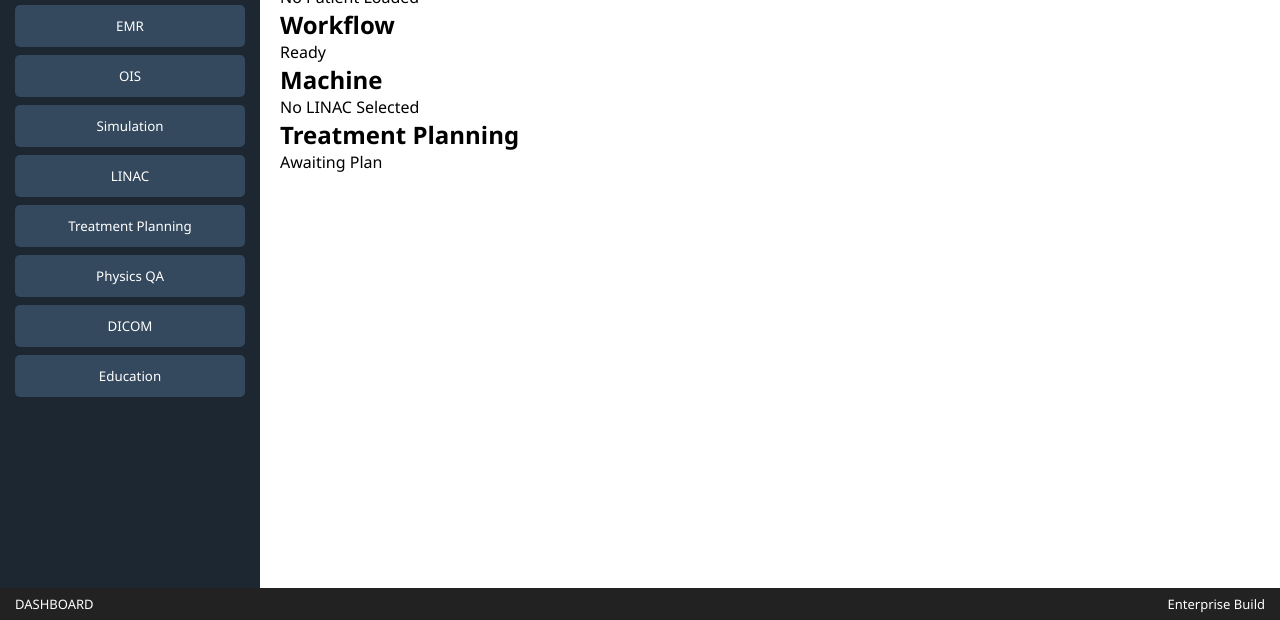
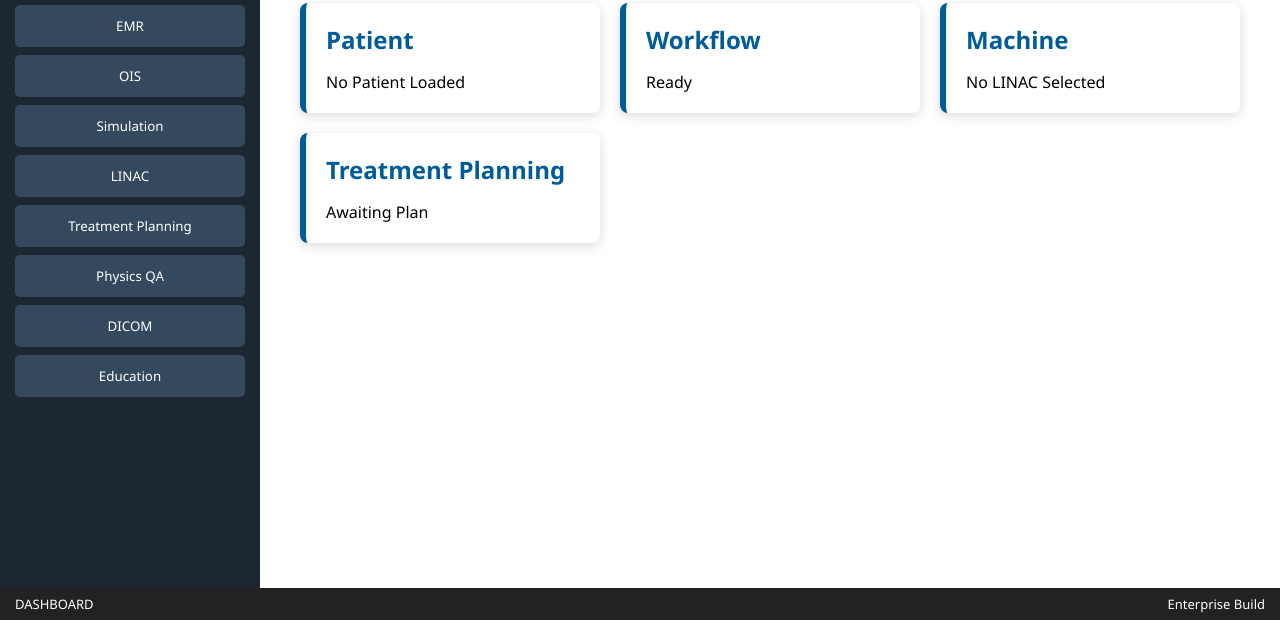
Before and after one commit to RTApps79/RadTherapyAppsEnterprise-, a plain HTML site: page index.html in a window 1280 px wide. Shown: the part 180-800 px from the top of the page. Drawn offline with Linux system fonts and the light colour scheme.

Commit message:
Add dashboard and card styles to app.css

```diff
--- a/css/app.css
+++ b/css/app.css
@@ -181,3 +181,42 @@ transform:rotate(360deg);
 }
 
 }
+.dashboard{
+
+padding:20px;
+
+}
+
+.dashboardGrid{
+
+display:grid;
+
+grid-template-columns:repeat(auto-fit,minmax(300px,1fr));
+
+gap:20px;
+
+margin-top:30px;
+
+}
+
+.card{
+
+background:white;
+
+border-radius:8px;
+
+box-shadow:var(--shadow);
+
+padding:20px;
+
+border-left:6px solid var(--primary);
+
+}
+
+.card h2{
+
+margin-bottom:15px;
+
+color:var(--primary);
+
+}
```
